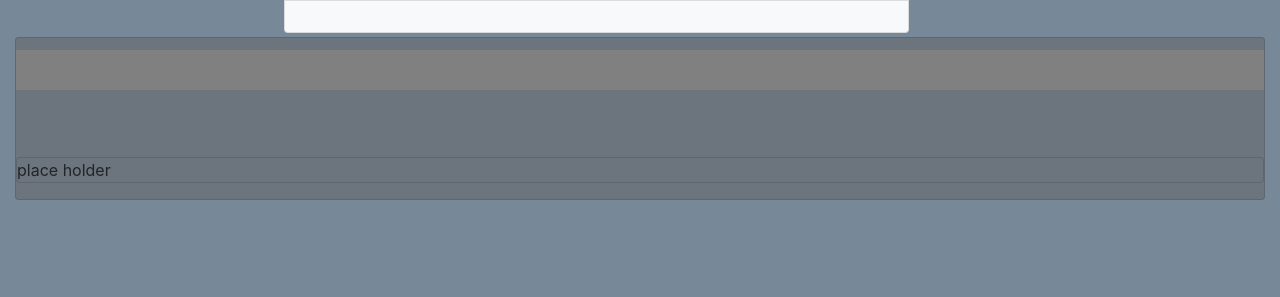
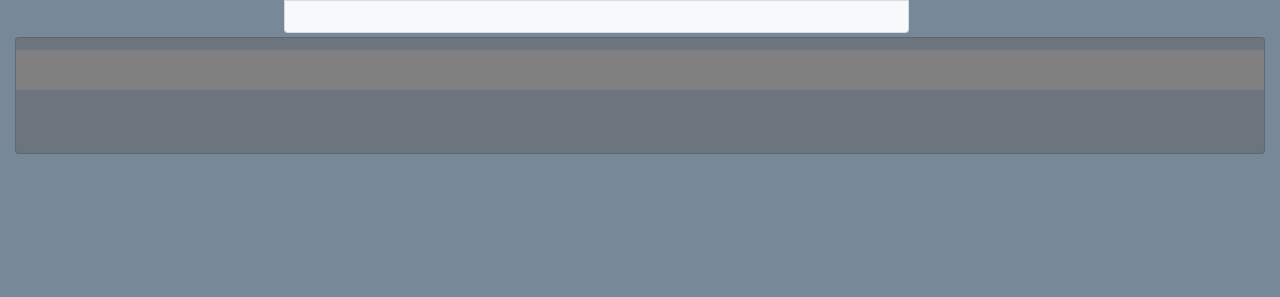
Before and after one commit to Sailendra-Mahapatra/Project2, a Flask app: page / in a window 1280 px wide. Shown: the part 787-1084 px from the top of the page. After the commit the page ends 941 px from the top, so only its background shows below. Run offline with Flask 2, Linux system fonts and the light colour scheme; data that the repository does not hold is empty; parts of the project's set-up code (start-up, migrations or seed data) failed here and were passed over; some libraries are stand-ins or nearby versions.

Commit message:
selector broken

```diff
--- a/app.py
+++ b/app.py
@@ -167,7 +167,7 @@ def impbars(year, hsc):
     return jsonify(products)
 
 @app.route("/exports/bars/<year>/<hsc>")
-def expbars(year, hsc):
+def pbars(year, hsc):
     stmt = db.session.query(Exports).statement
     df = pd.read_sql_query(stmt, db.session.bind)
     # df["MoValue"] = pd.to_numeric(df["MoValue"])
--- a/static/js/app.js
+++ b/static/js/app.js
@@ -71,15 +71,13 @@ console.log()
 
       x.domain(data.map(function(d) { return parseTime(d.Period)}));
       y.domain([0, d3.max(data, function(d){return d.MoValue})])
-console.log(d3.max(data, function(d){return d.MoValue}))
 
       g.append("g")
       .attr("transform", "translate(0," + height + ")")
       .call(d3.axisBottom(x).tickFormat(d3.timeFormat("%b")))
       data.forEach(function(d){
-
+        Period = d.Period
         Description = d.Description
-        console.log(data)
       });
       g.append("g")
       .call(d3.axisLeft(y)
@@ -100,8 +98,8 @@ console.log(d3.max(data, function(d){return d.MoValue}))
         .attr("y", 0-(margin.top/2))
         .attr("text-anchor", "middle")
         .style("font-size", "16px")
-        .style("text-decoration", "underline")
-        .text("Commodity: "+Description)
+        // .style("text-decoration", "underline")
+        .html("Commodity: "+Description+"<BR>  "+ (Period))
 
       g.selectAll(".bar")
       .data(data)
@@ -382,7 +380,7 @@ function buildPie(piedate, inout, renderloc){
 //Pie Slices
     var g = svg.selectAll(".arc")
         .data(pie(data))
-      .enter().append("g")
+        .enter().append("g")
         .attr("class", "arc")
         .on("mouseover", function(d){tooltip.transition()
                                             .duration(200)
@@ -405,7 +403,7 @@ function buildPie(piedate, inout, renderloc){
       // transition
       .transition()
         .ease(d3.easeLinear)
-        .duration(2000)
+        .duration(500)
         .attrTween("d", tweenPie);
 
     // append text
@@ -430,7 +428,101 @@ function buildPie(piedate, inout, renderloc){
   };
 
  // BAR OF TOTAL IMPORTS AND EXPORTS
+ function totalBuild(){
+ var svgWidth = 900
+ var svgHeight = 500
 
+
+axisTicks = {qty: 5, outerSize: 0, dateFormat: '%m-%d'};
+var	parseDate = d3.time.format("%Y-%m").parse;
+var parseTime = d3.timeParse("%d-%b-%y");
+var colors = ["b33040", "#d25c4d", "#f2b447", "#d9d574"];
+
+var container = d3.selectAll(renderloc)
+.append("svg")
+.attr("width", 800)
+.attr("height", 600)
+
+
+
+var svg = d3.select("svg"),
+margin= {
+ top: 30,
+  right: 20,
+  bottom: 30,
+  left: 50},
+width = container.attr("width") - margin.left - margin.right,
+height = container.attr("height") -  margin.top - margin.bottom,
+g = container.append("g").attr("transform", "translate(" + margin.left + "," + margin.top + ")");
+
+var x = d3.scaleBand().rangeRound([0, width], .5).padding(.1);
+
+var y=  d3.scaleLinear().rangeRound([height, 0]);
+
+d3.json("/imports/bars/totals").then(function(data) {
+  d3.json("/imports/bars/totals").then(function(data){
+  x.domain(data.map(function(d) { return parseTime(d.Period)}));
+  y.domain([0, d3.max(data, function(d){return d.MoValue})])
+console.log(d3.max(data, function(d){return d.MoValue}))
+
+  g.append("g")
+  .attr("transform", "translate(0," + height + ")")
+  .call(d3.axisBottom(x).tickFormat(d3.timeFormat("%b")))
+  data.forEach(function(d){
+
+    Description = d.Description
+    console.log(data)
+  });
+  g.append("g")
+  .call(d3.axisLeft(y)
+      .ticks(20)
+      .tickFormat(d3.formatPrefix(".1", 1e6)))
+  .append("text")
+  .attr("fill", "#000")
+  .attr("transform", "rotate(-90)")
+   .attr("x", -100)
+  .attr("y", -50)
+  .attr("dy", "0.71em")
+  .attr("text-anchor", "end")
+  .style("font-size", "12px")
+  .text("Monthly Trade Value")
+
+  g.append("text")
+    .attr("x", (width /2))
+    .attr("y", 0-(margin.top/2))
+    .attr("text-anchor", "middle")
+    .style("font-size", "16px")
+    .style("text-decoration", "underline")
+    .text("Commodity: "+Description)
+
+  g.selectAll(".bar")
+  .data(data)
+  .enter().append("rect")
+  .attr("class", "bar")
+  .attr("x", function (d) {
+      return x(parseTime(d.Period));
+  })
+  .attr("y", function (d) {
+      return y(Number(d.MoValue));
+  })
+  .attr("width", x.bandwidth())
+  .attr("height", function (d) {
+      return  height-y(Number(d.MoValue));
+  })
+  .on("mouseover", function(d){tooltip.transition()
+    .duration(200)
+    .style("opacity", 9);
+    tooltip.html("Monthly Value:<BR><strong>$ "+(d.MoValue/1e6).toLocaleString('en', {useGrouping:true})+" Million")
+      .style("left", (d3.event.pageX)+ "px")
+      .style("top", (d3.event.pageY - 100) + "px")})
+      .on("mouseout", function(d) {
+    tooltip.transition()
+        .duration(500)
+        .style("opacity", 0);
+  });
+});
+})
+ }
 
   function make_treemap(){
   //   d3.json("/imports/tree/2018").then(function(data) {
--- a/templates/index.html
+++ b/templates/index.html
@@ -100,10 +100,6 @@
         <div class ="col-md-12">
             <div class="card text-black bg-secondary mt-1 mb-3"  style="max-width:100%;">
                 <div class = "card-body" id= "plot"></div>
-
-                <div class="card text-black bg-secondary mt-1 mb-3"  style="max-width:100%;">
-                place holder
-                </div>
               </div>
           </div>
 <!--end of cards-->
```
